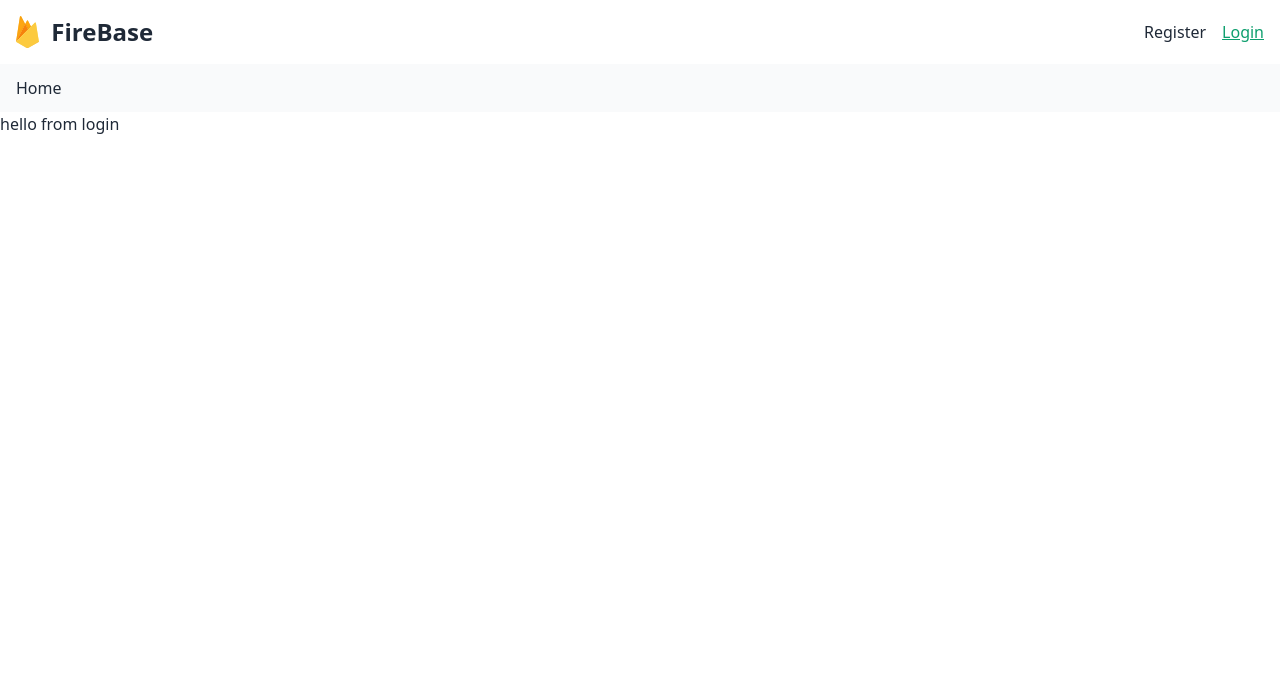
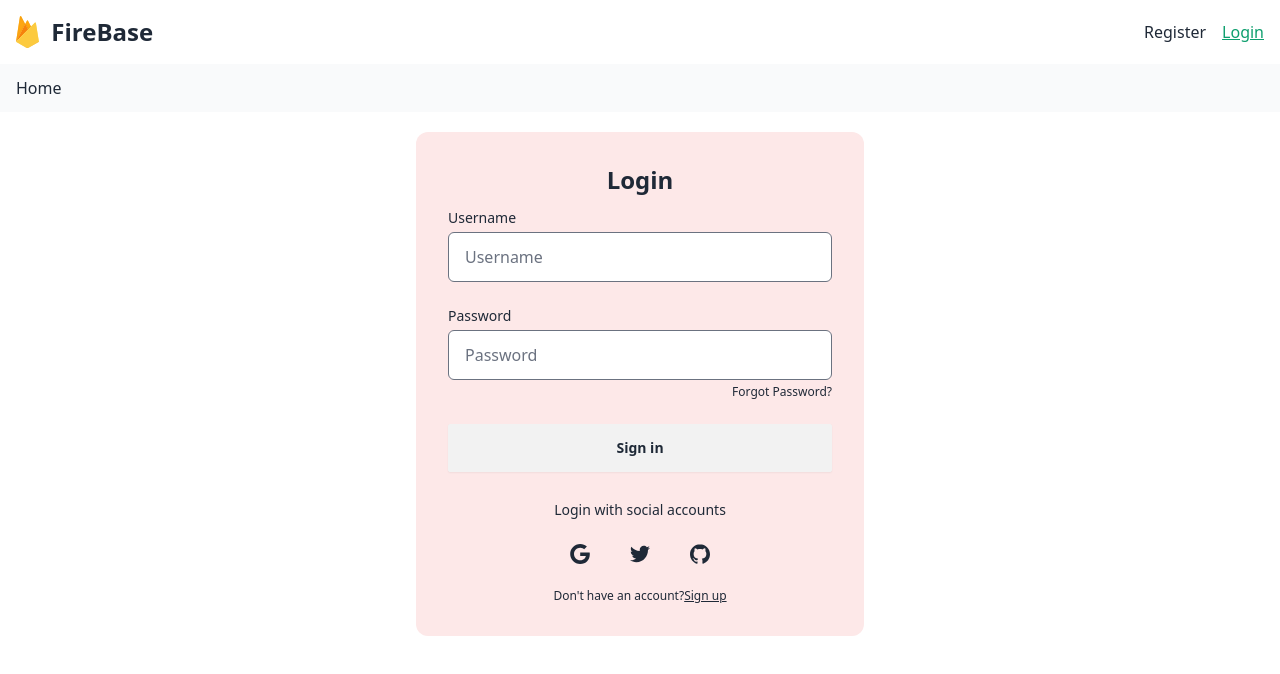
Before and after one commit to ranamiah221/react-authentication-concept-part1, a React (Vite) app: page /login in a window 1280 px wide. Shown: the top 674 px of the page. Built offline with nearby package versions, Linux system fonts and the light colour scheme.

Commit message:
added a login

```diff
--- a/src/pages/Login/Login.jsx
+++ b/src/pages/Login/Login.jsx
@@ -1,11 +1,54 @@
-import React from 'react';
+import React from "react";
 
 const Login = () => {
-    return (
-        <div>
-           <h1>hello from login</h1>
-        </div>
-    );
+  return (
+   <div className="flex justify-center max-h-screen items-center my-5">
+     <div className="w-full max-w-md p-8 space-y-3 rounded-xl dark:bg-gray-50 dark:text-gray-800 bg-red-100">
+	<h1 className="text-2xl font-bold text-center">Login</h1>
+	<form noValidate="" action="" className="space-y-6">
+		<div className="space-y-1 text-sm">
+			<label htmlFor="username" className="block dark:text-gray-600">Username</label>
+			<input type="text" name="username" id="username" placeholder="Username" className="w-full px-4 py-3 rounded-md dark:border-gray-300 dark:bg-gray-50 dark:text-gray-800 focus:dark:border-violet-600" />
+		</div>
+		<div className="space-y-1 text-sm">
+			<label htmlFor="password" className="block dark:text-gray-600">Password</label>
+			<input type="password" name="password" id="password" placeholder="Password" className="w-full px-4 py-3 rounded-md dark:border-gray-300 dark:bg-gray-50 dark:text-gray-800 focus:dark:border-violet-600" />
+			<div className="flex justify-end text-xs dark:text-gray-600">
+				<a rel="noopener noreferrer" href="#">Forgot Password?</a>
+			</div>
+		</div>
+		<button className=" btn block w-full p-3 text-center rounded-sm
+        hover:bg-red-400
+         dark:text-gray-50 dark:bg-violet-600">Sign in</button>
+	</form>
+	<div className="flex items-center pt-4 space-x-1">
+		<div className="flex-1 h-px sm:w-16 dark:bg-gray-300"></div>
+		<p className="px-3 text-sm dark:text-gray-600">Login with social accounts</p>
+		<div className="flex-1 h-px sm:w-16 dark:bg-gray-300"></div>
+	</div>
+	<div className="flex justify-center space-x-4">
+		<button aria-label="Log in with Google" className="p-3 rounded-sm">
+			<svg xmlns="http://www.w3.org/2000/svg" viewBox="0 0 32 32" className="w-5 h-5 fill-current">
+				<path d="M16.318 13.714v5.484h9.078c-0.37 2.354-2.745 6.901-9.078 6.901-5.458 0-9.917-4.521-9.917-10.099s4.458-10.099 9.917-10.099c3.109 0 5.193 1.318 6.38 2.464l4.339-4.182c-2.786-2.599-6.396-4.182-10.719-4.182-8.844 0-16 7.151-16 16s7.156 16 16 16c9.234 0 15.365-6.49 15.365-15.635 0-1.052-0.115-1.854-0.255-2.651z"></path>
+			</svg>
+		</button>
+		<button aria-label="Log in with Twitter" className="p-3 rounded-sm">
+			<svg xmlns="http://www.w3.org/2000/svg" viewBox="0 0 32 32" className="w-5 h-5 fill-current">
+				<path d="M31.937 6.093c-1.177 0.516-2.437 0.871-3.765 1.032 1.355-0.813 2.391-2.099 2.885-3.631-1.271 0.74-2.677 1.276-4.172 1.579-1.192-1.276-2.896-2.079-4.787-2.079-3.625 0-6.563 2.937-6.563 6.557 0 0.521 0.063 1.021 0.172 1.495-5.453-0.255-10.287-2.875-13.52-6.833-0.568 0.964-0.891 2.084-0.891 3.303 0 2.281 1.161 4.281 2.916 5.457-1.073-0.031-2.083-0.328-2.968-0.817v0.079c0 3.181 2.26 5.833 5.26 6.437-0.547 0.145-1.131 0.229-1.724 0.229-0.421 0-0.823-0.041-1.224-0.115 0.844 2.604 3.26 4.5 6.14 4.557-2.239 1.755-5.077 2.801-8.135 2.801-0.521 0-1.041-0.025-1.563-0.088 2.917 1.86 6.36 2.948 10.079 2.948 12.067 0 18.661-9.995 18.661-18.651 0-0.276 0-0.557-0.021-0.839 1.287-0.917 2.401-2.079 3.281-3.396z"></path>
+			</svg>
+		</button>
+		<button aria-label="Log in with GitHub" className="p-3 rounded-sm">
+			<svg xmlns="http://www.w3.org/2000/svg" viewBox="0 0 32 32" className="w-5 h-5 fill-current">
+				<path d="M16 0.396c-8.839 0-16 7.167-16 16 0 7.073 4.584 13.068 10.937 15.183 0.803 0.151 1.093-0.344 1.093-0.772 0-0.38-0.009-1.385-0.015-2.719-4.453 0.964-5.391-2.151-5.391-2.151-0.729-1.844-1.781-2.339-1.781-2.339-1.448-0.989 0.115-0.968 0.115-0.968 1.604 0.109 2.448 1.645 2.448 1.645 1.427 2.448 3.744 1.74 4.661 1.328 0.14-1.031 0.557-1.74 1.011-2.135-3.552-0.401-7.287-1.776-7.287-7.907 0-1.751 0.62-3.177 1.645-4.297-0.177-0.401-0.719-2.031 0.141-4.235 0 0 1.339-0.427 4.4 1.641 1.281-0.355 2.641-0.532 4-0.541 1.36 0.009 2.719 0.187 4 0.541 3.043-2.068 4.381-1.641 4.381-1.641 0.859 2.204 0.317 3.833 0.161 4.235 1.015 1.12 1.635 2.547 1.635 4.297 0 6.145-3.74 7.5-7.296 7.891 0.556 0.479 1.077 1.464 1.077 2.959 0 2.14-0.020 3.864-0.020 4.385 0 0.416 0.28 0.916 1.104 0.755 6.4-2.093 10.979-8.093 10.979-15.156 0-8.833-7.161-16-16-16z"></path>
+			</svg>
+		</button>
+	</div>
+	<p className="text-xs text-center sm:px-6 dark:text-gray-600">Don't have an account?
+		<a rel="noopener noreferrer" href="#" className="underline dark:text-gray-800">Sign up</a>
+	</p>
+</div>
+   </div>
+  );
 };
 
 export default Login;
```
